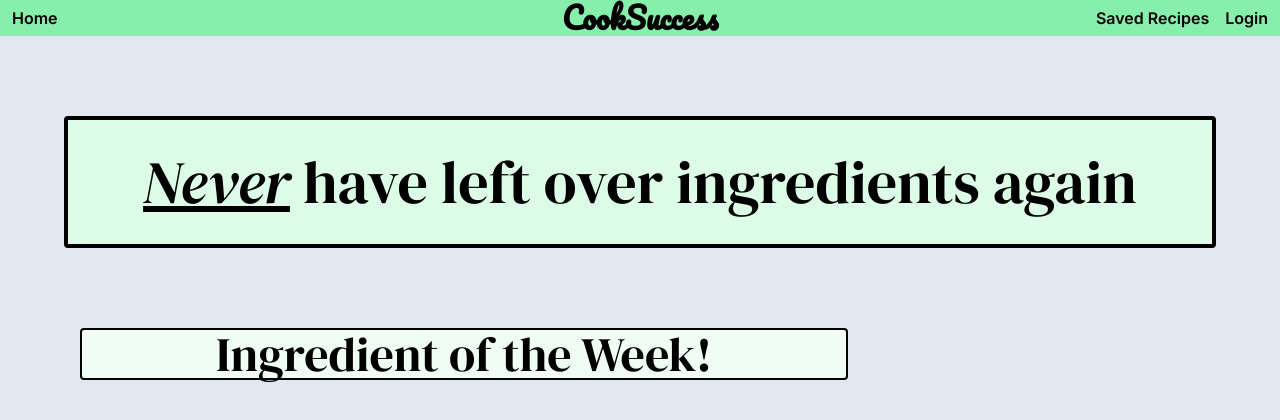
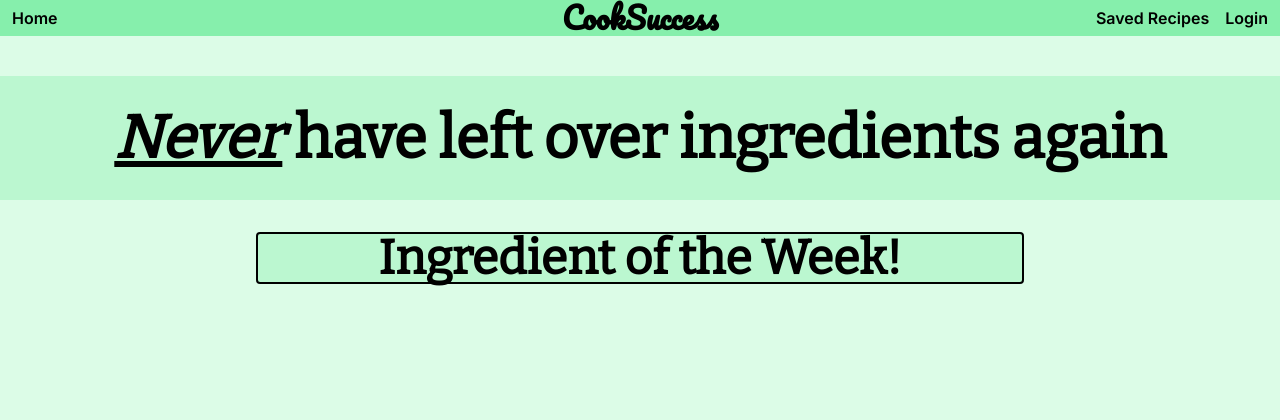
Before and after one commit to victorgboynton/cook_success, a Next.js app: page / in a window 1280 px wide. Shown: the top 420 px of the page. Built offline with nearby package versions, Linux system fonts and the light colour scheme.

Commit message:
I forgot

```diff
--- a/app/globals.css
+++ b/app/globals.css
@@ -1,4 +1,4 @@
-@import url("https://fonts.googleapis.com/css2?family=DM+Serif+Display:ital@0;1&family=Pacifico&display=swap");
+@import url("https://fonts.googleapis.com/css2?family=Bitter&family=Pacifico&display=swap");
 @tailwind base;
 @tailwind components;
 @tailwind utilities;
--- a/app/layout.tsx
+++ b/app/layout.tsx
@@ -15,7 +15,7 @@
 	children: React.ReactNode;
 }) {
 	return (
-		<html lang="en" className="bg-slate-200">
+		<html lang="en" className="bg-green-100">
 			<body className={inter.className}>
 				<Navbar />
 				{children}
--- a/app/page.tsx
+++ b/app/page.tsx
@@ -4,7 +4,7 @@
 export default function Home() {
 	return (
 		<div className="">
-			<div className="flex text-6xl bg-green-100 font-dmSerif rounded text-center lg:mt-20 justify-center items-center border-4 mx-auto p-8 max-w-6xl border-black">
+			<div className="flex text-6xl bg-green-200 font-bitter font-bold text-center lg:mt-10 justify-center items-center mx-auto p-8 ">
 				<h1>
 					<i>
 						<u>Never</u>
@@ -12,7 +12,7 @@
 					have left over ingredients again
 				</h1>
 			</div>
-			<div className="flex text-5xl font-dmSerif border-2 bg-green-50 border-black max-w-3xl rounded text-center justify-center items-center  mx-auto lg:m-20">
+			<div className="flex text-5xl font-bitter border-2 bg-green-200 font-semibold border-black max-w-3xl rounded text-center justify-center items-center  mx-auto sm:mt-8">
 				<h2>Ingredient of the Week!</h2>
 			</div>
 		</div>
--- a/tailwind.config.js
+++ b/tailwind.config.js
@@ -13,7 +13,7 @@
           'conic-gradient(from 180deg at 50% 50%, var(--tw-gradient-stops))',
       },
       fontFamily: {
-        'dmSerif': ['"Dm Serif Display"'],
+        'bitter': ['bitter'],
         'pacifico': ['pacifico']
       }
     },
```
